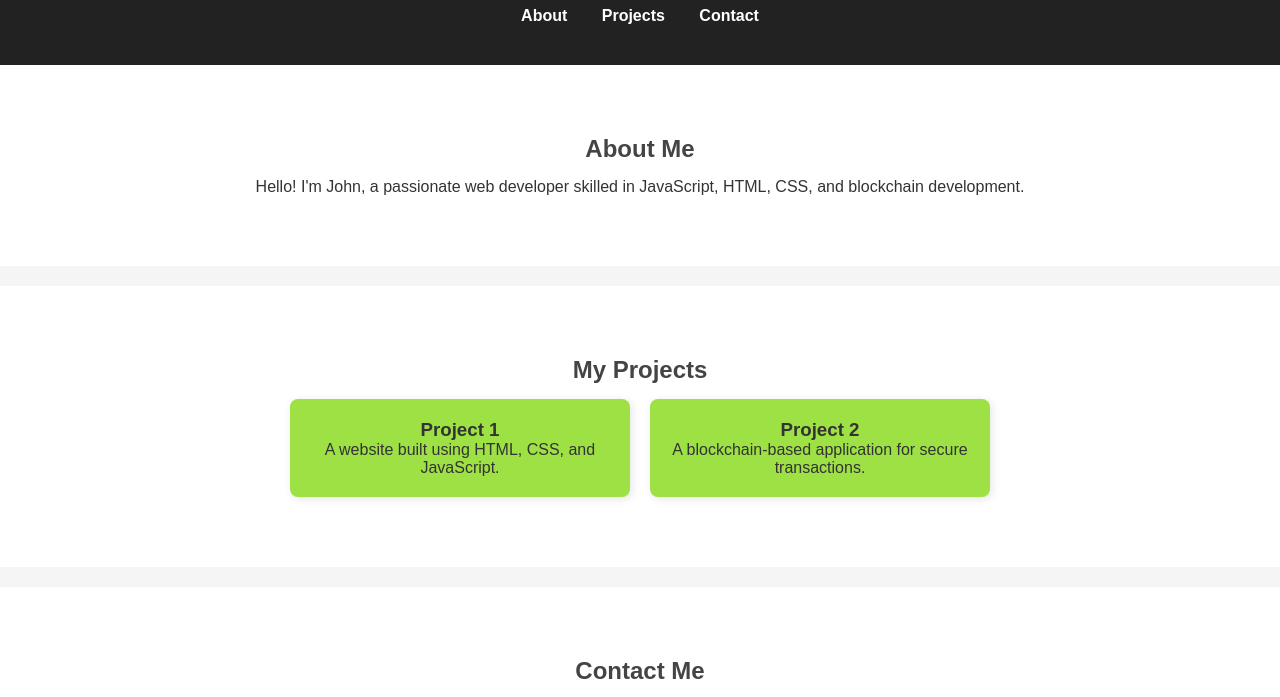
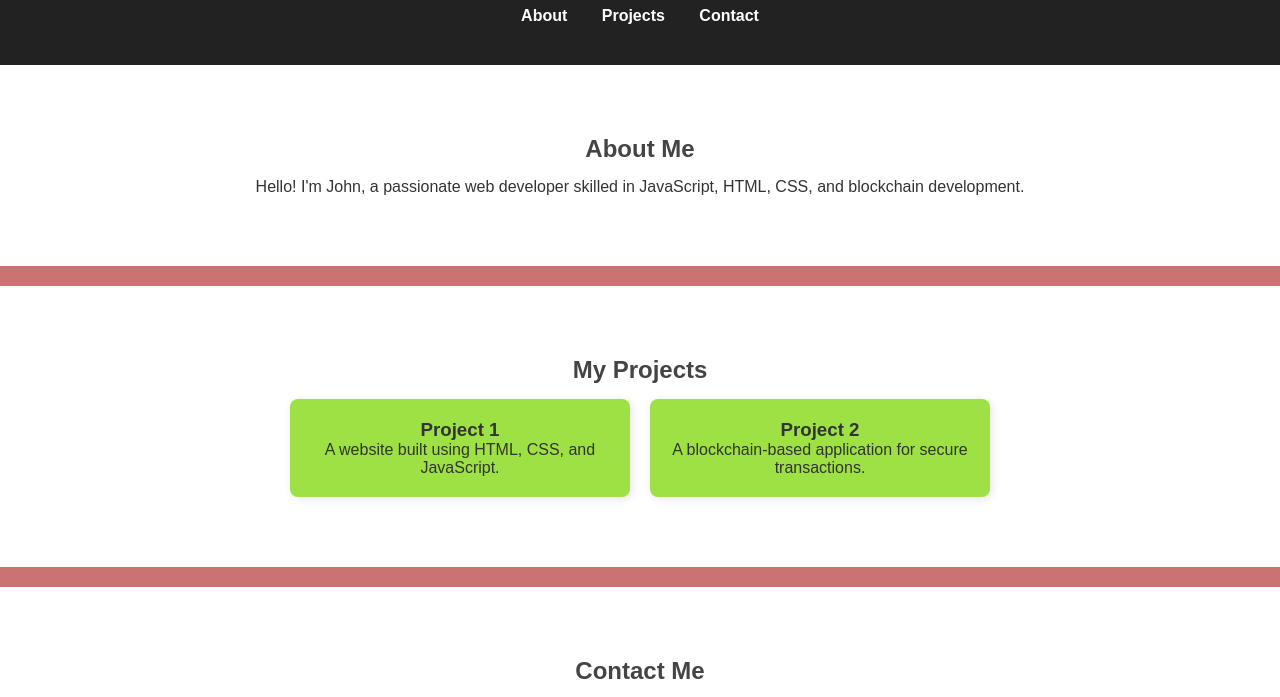
Before and after one commit to natthasit007/portfolio, a plain HTML site: page index.html in a window 1280 px wide. Shown: the part 103-800 px from the top of the page. Drawn offline with Linux system fonts and the light colour scheme.

Commit message:
background

```diff
--- a/styles.css
+++ b/styles.css
@@ -16,7 +16,7 @@ a {
 /* General styles */
 body {
   font-family: Arial, sans-serif;
-  background: #f5f5f5;
+  background: #ca7373;
   color: #333;
 }
 
```
